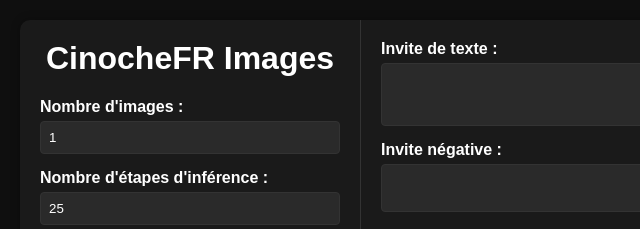
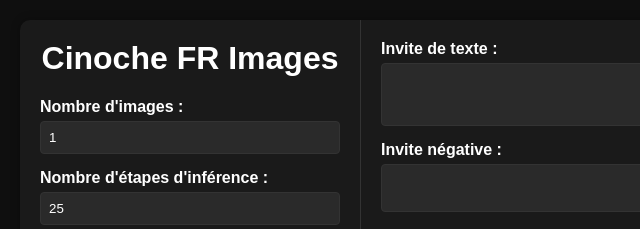
Before and after one commit to fpet007/GDI, a plain HTML site: page index.html in a window 1280 px wide. Shown: the top 229 px of the page, 0-640 px from the left. Drawn offline with Linux system fonts and the light colour scheme.

Commit message:
Update index.html

```diff
--- a/index.html
+++ b/index.html
@@ -206,7 +206,7 @@
 <body>
   <div class="container">
     <div class="left-panel">
-      <h1>CinocheFR Images</h1>
+      <h1>Cinoche FR Images</h1>
       <form id="generation-form">
         <div class="input-group">
           <label for="num-images">Nombre d'images :</label>
```
